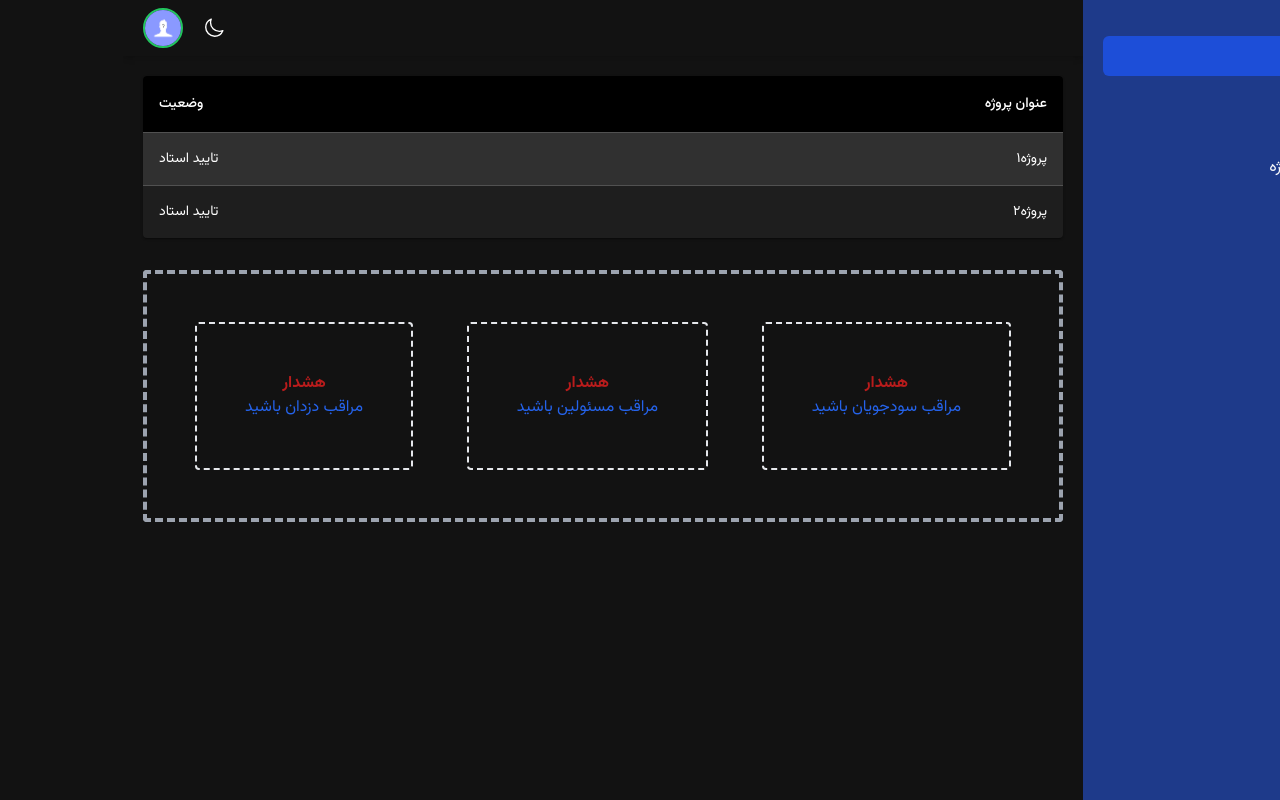
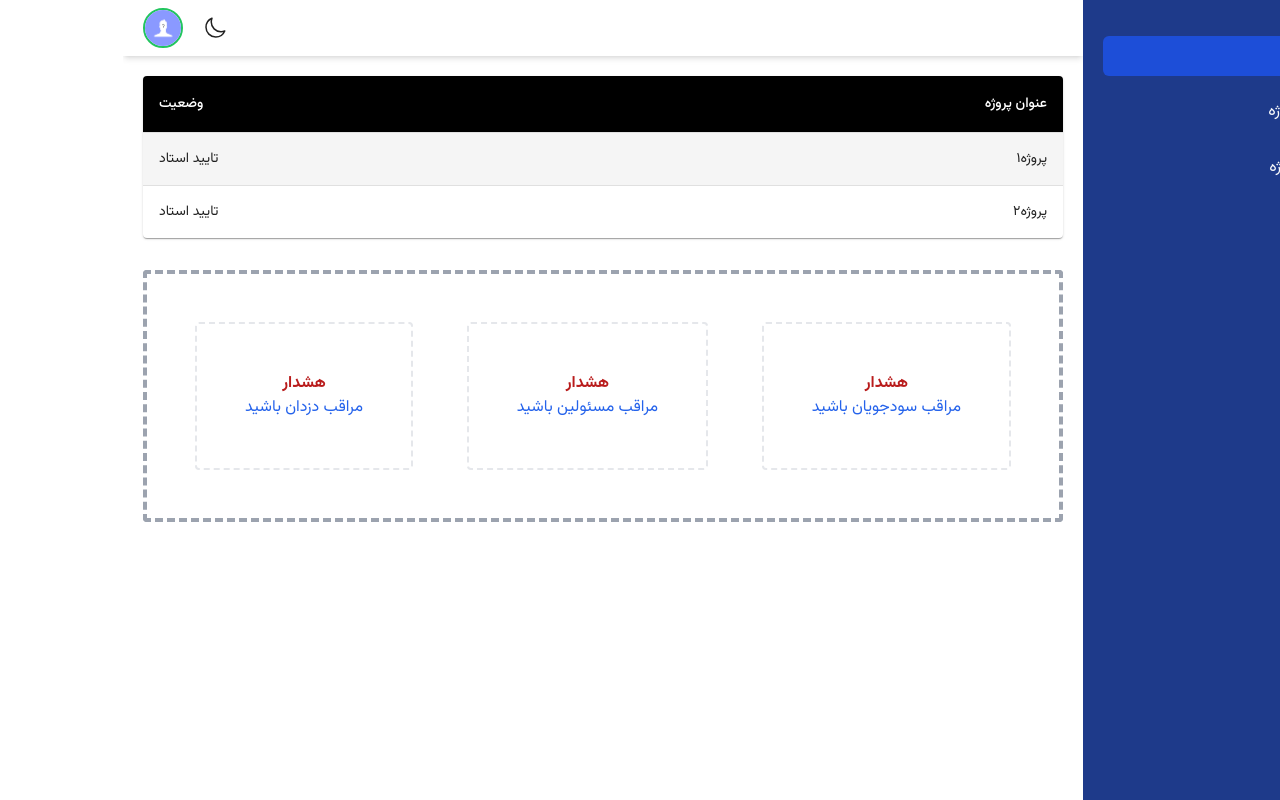
Before and after one commit to AMN2080/project-management-university, a React (Vite) app: page /home in a window 1280 px wide. Built offline with nearby package versions, Linux system fonts and the light colour scheme; data requests are answered from the project's data file.

Commit message:
fix dark mode

```diff
--- a/package.json
+++ b/package.json
@@ -17,6 +17,7 @@
     "@mui/material": "^5.15.0",
     "axios": "^1.6.2",
     "react": "^18.2.0",
+    "react-cookie": "^6.1.1",
     "react-dom": "^18.2.0",
     "react-router-dom": "^6.21.0"
   },
--- a/src/Theme.jsx
+++ b/src/Theme.jsx
@@ -1,12 +1,14 @@
 import createTheme from '@mui/material/styles/createTheme';
-import useMediaQuery from '@mui/material/useMediaQuery';
-import App from './App.jsx'
+// import useMediaQuery from '@mui/material/useMediaQuery';
 import CssBaseline from '@mui/material/CssBaseline';
 import ThemeProvider from '@mui/material/styles/ThemeProvider';
+import { useCookies } from 'react-cookie';
+import App from './App.jsx'
 import {useMemo} from "react"
 
 function Theme(){
-  const prefersDarkMode = useMediaQuery('(prefers-color-scheme: light)');
+  const [dark] = useCookies(['darkMode']);
+  const prefersDarkMode = dark.darkMode
 
   const getDesignTokens = (prefersDarkMode) => ({
     typography: {
--- a/src/components/main/Main.jsx
+++ b/src/components/main/Main.jsx
@@ -43,7 +43,7 @@ function Main(){
   })
 
   return(
-    <main className="lg:mr-80 p-5 text-blue-600 dark:text-blue-300">
+    <main className="lg:mr-80 p-5 text-blue-600">
       <TableContainer component={Paper}>
         <Table sx={{ minWidth: 700 }} aria-label="customized table">
           <TableHead>
@@ -62,7 +62,7 @@ function Main(){
           </TableBody>
         </Table>
       </TableContainer>
-      <div className="h-full overflow-x-auto mt-8 p-12 text-center flex flex-col flex-wrap lg:flex-row gap-y-20 items-center justify-between border-4 border-gray-400 dark:border-gray-200 border-dashed rounded">
+      <div className="h-full overflow-x-auto mt-8 p-12 text-center flex flex-col flex-wrap lg:flex-row gap-y-20 items-center justify-between border-4 border-gray-400 border-dashed rounded">
         {notification.map(item => (
           <div key={item.id} className="p-12 break-words border-2 border-dashed rounded">
             <h3 className='font-bold text-red-700'>{item.topic}</h3>
--- a/src/components/navbar/Navbar.jsx
+++ b/src/components/navbar/Navbar.jsx
@@ -1,19 +1,30 @@
+import { useCookies } from 'react-cookie';
+
 function Navbar(){
+  const [dark, setDark] = useCookies(['darkMode']);
+  const handleClick = () => {
+    dark.darkMode === false ? setDark('darkMode', true) : setDark('darkMode', false);
+  }
+
   return(
-    <nav className="flex dark:bg-slate-700 dark:text-gray-50 items-center h-14 lg:mr-80 px-5 shadow-md">
+    <nav className="flex items-center h-14 lg:mr-80 px-5 shadow-md">
       <div className="w-full">
-        <svg xmlns="http://www.w3.org/2000/svg" fill="none" viewBox="0 0 24 24" strokeWidth="1.5" stroke="currentColor" id="showOffcanvas" className="text-white dark:hover:text-white bg-indigo-700 hover:bg-transparent hover:text-indigo-700 transition border border-indigo-700 dark:hover:border-white rounded w-10 ml-5 p-1 cursor-pointer lg:hidden">
+        <svg xmlns="http://www.w3.org/2000/svg" fill="none" viewBox="0 0 24 24" strokeWidth="1.5" stroke="currentColor" id="showOffcanvas" className="text-white bg-indigo-700 hover:bg-transparent hover:text-indigo-700 transition border border-indigo-700 rounded w-10 ml-5 p-1 cursor-pointer lg:hidden">
           <path strokeLinecap="round" strokeLinejoin="round" d="M3.75 6.75h16.5M3.75 12h16.5m-16.5 5.25h16.5" />
         </svg>
       </div>
-      {/* dark mode */}
-      <svg xmlns="http://www.w3.org/2000/svg" fill="none" viewBox="0 0 24 24" strokeWidth="1.5" stroke="currentColor" id="darkBtn" className="h-6 dark:hidden">
-        <path strokeLinecap="round" strokeLinejoin="round" d="M21.752 15.002A9.718 9.718 0 0118 15.75c-5.385 0-9.75-4.365-9.75-9.75 0-1.33.266-2.597.748-3.752A9.753 9.753 0 003 11.25C3 16.635 7.365 21 12.75 21a9.753 9.753 0 009.002-5.998z" />
-      </svg>
-      {/* light mode */}
-      <svg xmlns="http://www.w3.org/2000/svg" fill="none" viewBox="0 0 24 24" strokeWidth="1.5" stroke="currentColor" id="lightBtn" className="h-6 hidden dark:block">
-        <path strokeLinecap="round" strokeLinejoin="round" d="M12 3v2.25m6.364.386l-1.591 1.591M21 12h-2.25m-.386 6.364l-1.591-1.591M12 18.75V21m-4.773-4.227l-1.591 1.591M5.25 12H3m4.227-4.773L5.636 5.636M15.75 12a3.75 3.75 0 11-7.5 0 3.75 3.75 0 017.5 0z" />
-      </svg>
+      <div className='cursor-pointer' onClick={handleClick}>
+        {/* dark mode icon */}
+        {dark.darkMode === true ?
+          <svg xmlns="http://www.w3.org/2000/svg" fill="none" viewBox="0 0 24 24" strokeWidth="1.5" stroke="currentColor" id="lightBtn" className="h-6">
+            <path strokeLinecap="round" strokeLinejoin="round" d="M12 3v2.25m6.364.386l-1.591 1.591M21 12h-2.25m-.386 6.364l-1.591-1.591M12 18.75V21m-4.773-4.227l-1.591 1.591M5.25 12H3m4.227-4.773L5.636 5.636M15.75 12a3.75 3.75 0 11-7.5 0 3.75 3.75 0 017.5 0z" />
+          </svg>
+          :
+          <svg xmlns="http://www.w3.org/2000/svg" fill="none" viewBox="0 0 24 24" strokeWidth="1.5" stroke="currentColor" id="darkBtn" className="h-6">
+            <path strokeLinecap="round" strokeLinejoin="round" d="M21.752 15.002A9.718 9.718 0 0118 15.75c-5.385 0-9.75-4.365-9.75-9.75 0-1.33.266-2.597.748-3.752A9.753 9.753 0 003 11.25C3 16.635 7.365 21 12.75 21a9.753 9.753 0 009.002-5.998z" />
+          </svg>
+        }
+      </div>
       <img className="w-10 mr-5 border-2 border-green-500 rounded-full" src="./src/assets/img/profile.jpg" alt="" />
     </nav>
   )
--- a/src/components/offcanvas/Offcanvas.jsx
+++ b/src/components/offcanvas/Offcanvas.jsx
@@ -18,7 +18,7 @@ function Offcanvas(){
           <svg xmlns="http://www.w3.org/2000/svg" fill="none" viewBox="0 0 24 24" strokeWidth="1.5" stroke="currentColor" className="w-8 pl-2 text-indigo-300">
             <path strokeLinecap="round" strokeLinejoin="round" d="M19.5 14.25v-2.625a3.375 3.375 0 00-3.375-3.375h-1.5A1.125 1.125 0 0113.5 7.125v-1.5a3.375 3.375 0 00-3.375-3.375H8.25m0 12.75h7.5m-7.5 3H12M10.5 2.25H5.625c-.621 0-1.125.504-1.125 1.125v17.25c0 .621.504 1.125 1.125 1.125h12.75c.621 0 1.125-.504 1.125-1.125V11.25a9 9 0 00-9-9z" />
           </svg>
-          <p>اخذ پروژه</p>
+          <p>تعریف پروژه</p>
         </a>
         <a href="#" className="flex p-2">
           <svg xmlns="http://www.w3.org/2000/svg" fill="none" viewBox="0 0 24 24" strokeWidth="1.5" stroke="currentColor" className="w-8 pl-2 text-indigo-300">
--- a/src/pages/login/Login.jsx
+++ b/src/pages/login/Login.jsx
@@ -5,7 +5,7 @@ import Button from '@mui/material/Button';
 function Login() {
   return (
     <div className="h-[100vh] flex items-center justify-center bg-[url(./assets/img/login-background.svg)] bg-center">
-      <Box dir='ltr' className='w-96 py-8 rounded-3xl flex items-center flex-col gap-y-4 justify-center bg-rgba-gray'
+      <Box dir='ltr' className='w-96 py-8 rounded-3xl flex items-center flex-col gap-y-4 justify-center bg-rgba shadow border'
         component="form"
         sx={{
           '& .MuiTextField-root': { m: 1, width: '25ch' },
--- a/tailwind.config.js
+++ b/tailwind.config.js
@@ -7,7 +7,7 @@ export default {
   theme: {
     extend: {
       colors: {
-        "rgba-gray": "rgba(255,255,255,0.6)"
+        "rgba": "rgba(255,255,255,0.4)"
       }
     },
   },
```
Also changed, not shown: src/App.css, 1 other file (tests, documents, lock files or other folders).
